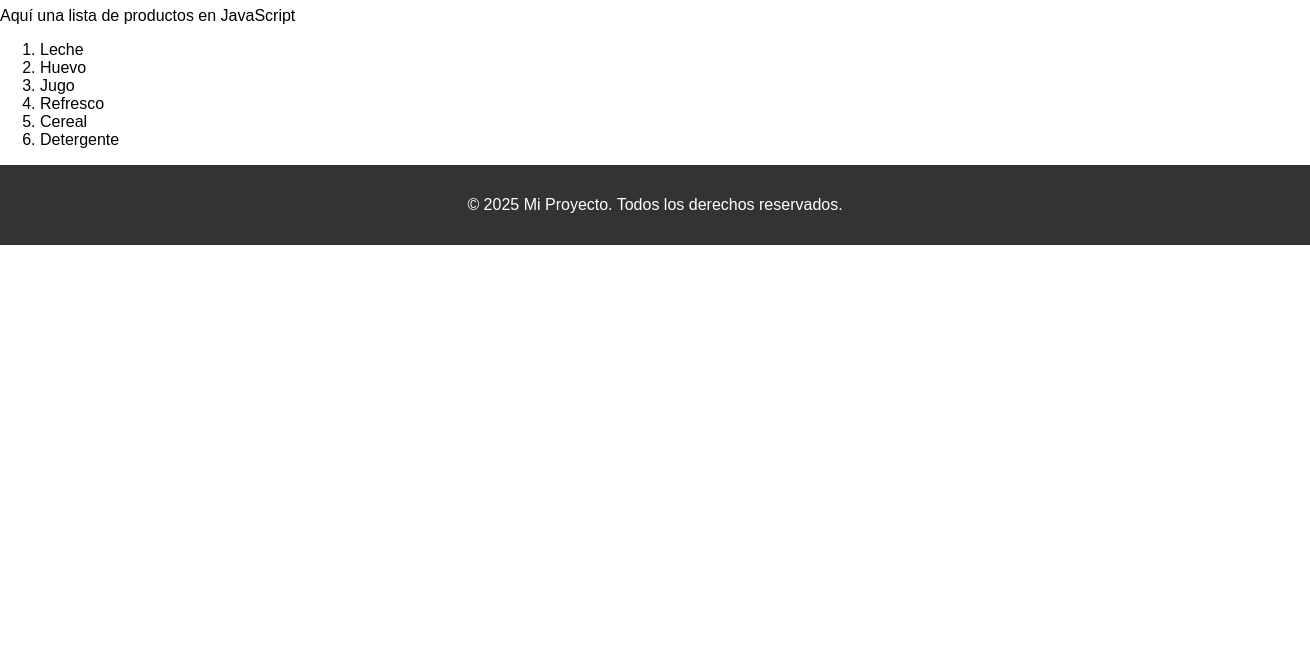
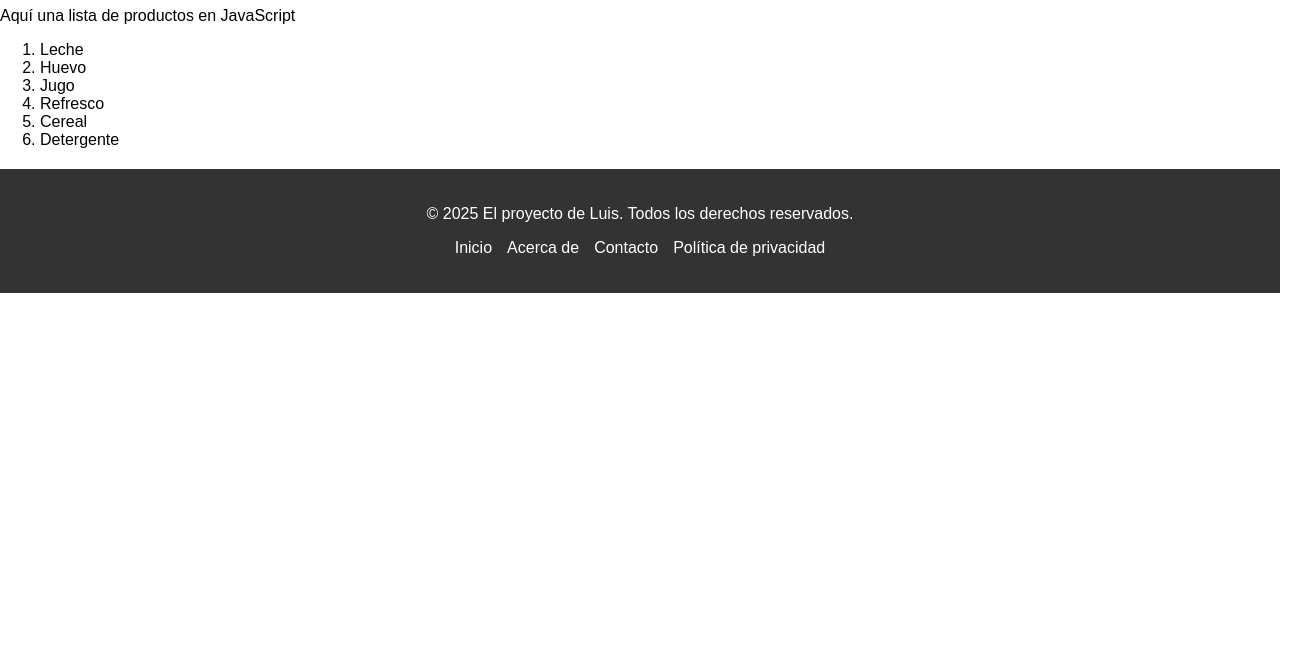
Before and after one commit to LuisDavid2003/Tecnologias-y-dise-o-web, a plain HTML site: page navbar dinamico/index.html in a window 1280 px wide. Shown: the part 153-800 px from the top of the page, 1310 px wide, since content can reach past the window. Drawn offline with Linux system fonts and the light colour scheme.

Commit message:
Navbar y footer corregidos

```diff
--- a/navbar dinamico/css/styles.css
+++ b/navbar dinamico/css/styles.css
@@ -72,11 +72,37 @@ body {
 
 /* Footer */
 .footer {
-    text-align: center;
-    padding: 15px;
     background-color: #333;
     color: white;
-    position: relative;
-    bottom: 0;
-    width: 100%;
+    text-align: center;
+    padding: 20px;
+    margin-top: 20px;
 }
+
+.footer-content {
+    max-width: 1200px;
+    margin: auto;
+}
+
+.footer-links {
+    list-style: none;
+    padding: 0;
+    margin-top: 10px;
+    display: flex;
+    justify-content: center;
+    gap: 15px;
+}
+
+.footer-links li {
+    display: inline;
+}
+
+.footer-links a {
+    color: white;
+    text-decoration: none;
+    transition: 0.3s;
+}
+
+.footer-links a:hover {
+    text-decoration: underline;
+}
--- a/navbar dinamico/index.html
+++ b/navbar dinamico/index.html
@@ -3,7 +3,7 @@
 <head>
     <meta charset="UTF-8">
     <meta name="viewport" content="width=device-width, initial-scale=1.0">
-    <title>Mi Proyecto</title>
+    <title>Navbar y footer dinamicos</title>
     <link rel="stylesheet" href="css/styles.css">
 </head>
 <body>
--- a/navbar dinamico/utils/footer.js
+++ b/navbar dinamico/utils/footer.js
@@ -1,9 +1,23 @@
 document.addEventListener("DOMContentLoaded", function () {
+    function generarFooter() {
+        return `
+            <footer class="footer">
+                <div class="footer-content">
+                    <p>&copy; ${new Date().getFullYear()} El proyecto de Luis. Todos los derechos reservados.</p>
+                    <ul class="footer-links">
+                        <li><a href="index.html">Inicio</a></li>
+                        <li><a href="#">Acerca de</a></li>
+                        <li><a href="#">Contacto</a></li>
+                        <li><a href="#">Política de privacidad</a></li>
+                    </ul>
+                </div>
+            </footer>
+        `;
+    }
+
+    // Insertar el footer dinámicamente
     const footer = document.getElementById("footer");
-
-    footer.innerHTML = `
-        <footer class="footer">
-            <p>&copy; ${new Date().getFullYear()} Mi Proyecto. Todos los derechos reservados.</p>
-        </footer>
-    `;
+    if (footer) {
+        footer.innerHTML = generarFooter();
+    }
 });
--- a/navbar dinamico/utils/navbar.js
+++ b/navbar dinamico/utils/navbar.js
@@ -3,7 +3,7 @@ document.addEventListener("DOMContentLoaded", function () {
 
     navbar.innerHTML = `
         <nav class="navbar">
-            <div class="logo">Mi Proyecto</div>
+            <div class="logo">Lista de productos</div>
             <ul class="nav-links">
                 <li><a href="index.html">Inicio</a></li>
                 <li><a href="#">Productos</a></li>
```
